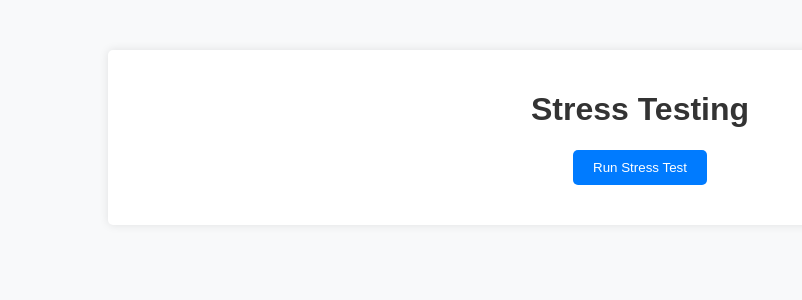
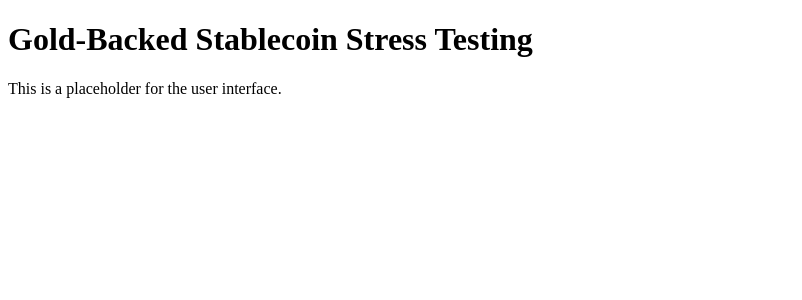
Before and after one commit to GeraldNdlovu/Financial_Stress_Testing, a Flask app: page / in a window 1280 px wide. Shown: the top 300 px of the page, without its empty margins (0-802 px from the left). Run offline with Flask 3, Linux system fonts and the light colour scheme.

Commit message:
Update index.html

```diff
--- a/templates/index.html
+++ b/templates/index.html
@@ -1,19 +1,12 @@
 <!DOCTYPE html>
-<html>
+<html lang="en">
 <head>
-    <title>Stress Testing Kit</title>
-    <link rel="stylesheet" type="text/css" href="{{ url_for('static', filename='style.css') }}">
+    <meta charset="UTF-8">
+    <meta name="viewport" content="width=device-width, initial-scale=1.0">
+    <title>Gold-Backed Stablecoin Stress Testing</title>
 </head>
 <body>
-    <div class="container">
-        <h1>Stress Testing</h1>
-        <form method="post">
-            <button type="submit">Run Stress Test</button>
-        </form>
-        {% if plot_url %}
-            <h2>Stress Test Results</h2>
-            <img src="{{ url_for('static', filename='plot.png') }}" alt="Gold Price Plot">
-        {% endif %}
-    </div>
+    <h1>Gold-Backed Stablecoin Stress Testing</h1>
+    <p>This is a placeholder for the user interface.</p>
 </body>
 </html>
```
